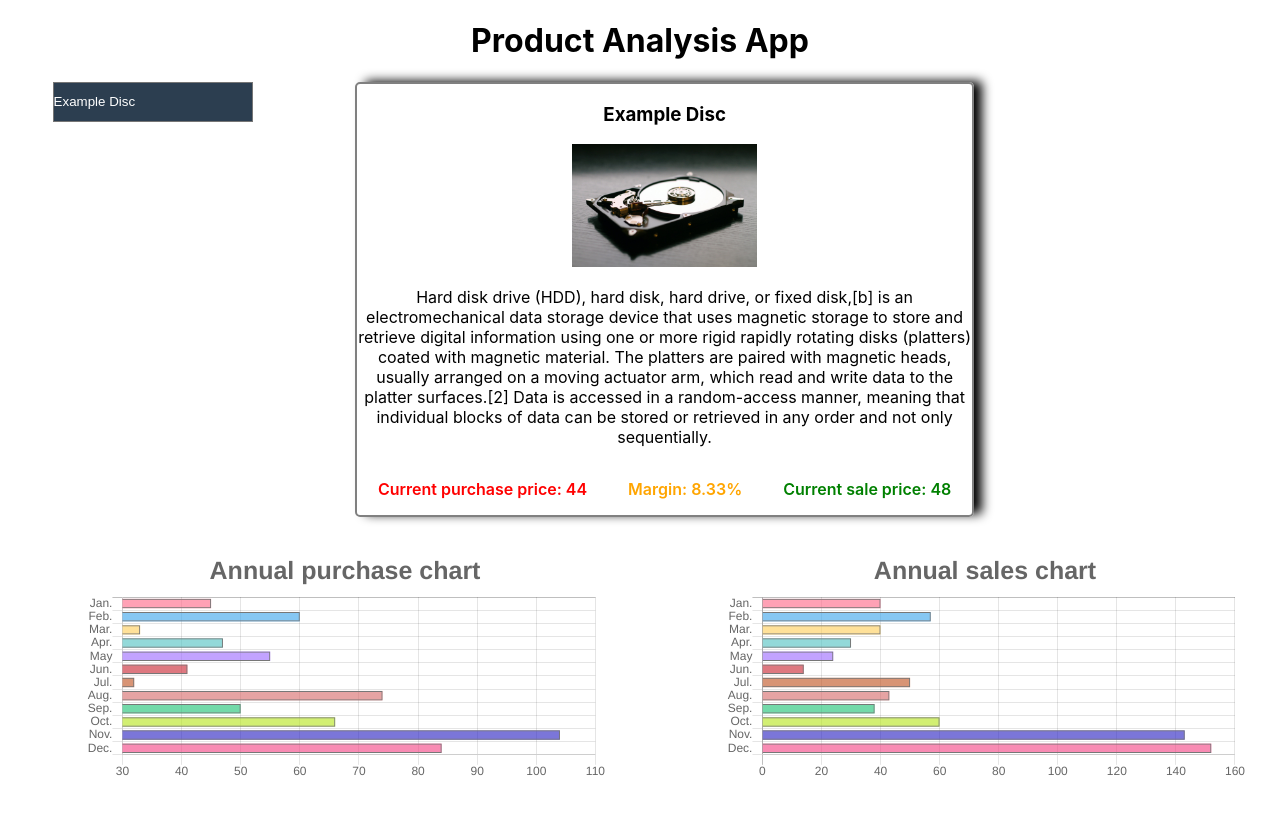
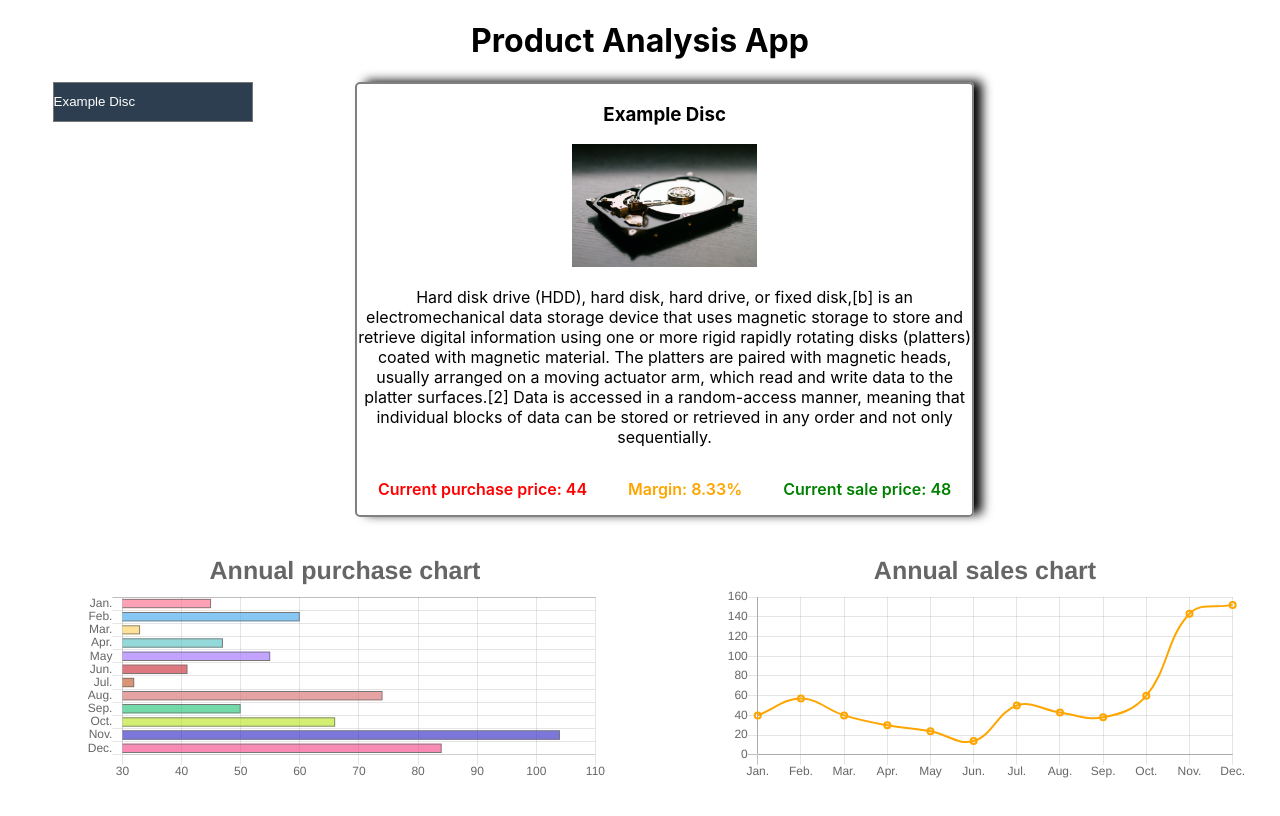
Before and after one commit to Spearek/React-Product-analisis-APP, a React (Create React App) app in the folder analysis-app/: page / in a window 1280 px wide. Shown: the top 816 px of the page. Built offline with nearby package versions, Linux system fonts and the light colour scheme.

Commit message:
more dynamic chart type changing

```diff
--- a/analysis-app/src/App.js
+++ b/analysis-app/src/App.js
@@ -88,10 +88,12 @@ class App extends Component {
         <div className="charts">
           <Chart
             data={this.state.activeProduct.qtyBought}
-            chartTitle={'Annual purchase chart'}/>
+            chartTitle={'Annual purchase chart'}
+            type={'horizontal'}/>
           <Chart
             data={this.state.activeProduct.qtySold}
-            chartTitle={'Annual sales chart'}/>
+            chartTitle={'Annual sales chart'}
+            type='line'/>
         </div>
 
       </div>
--- a/analysis-app/src/components/Chart/Chart.js
+++ b/analysis-app/src/components/Chart/Chart.js
@@ -58,14 +58,61 @@ const chart = (props) => {
         }
     }
 
+    let chartType = null;
+
+    switch (props.type) {
+        case ('bar'):
+            chartType = <div className={classes.chart}>
+                           <Bar
+                            data={chartData}
+                            options={chartOptions}
+                                                    />
+                        </div>;
+            break;
+        case ('horizontal'):
+                        chartType = <div className={classes.chart}>
+                           <HorizontalBar
+                            data={chartData}
+                            options={chartOptions}
+                                                    />
+                        </div>;
+            break;
+        case ('line'):
+            console.log(chartData.datasets[0].backgroundColor);
+            chartData.datasets[0].backgroundColor = 'transparent';
+            chartData.datasets[0].borderColor = 'orange';
+            chartData.datasets[0].borderWidth = 2;
+
+            chartType = <div className={classes.chart}>
+                           <Line
+                            data={chartData}
+                            options={chartOptions}
+                                                    />
+                        </div>;
+            break;
+        case ('pie'):
+            chartType = <div className={classes.chart}>
+                           <Pie
+                            data={chartData}
+                            options={chartOptions}
+                                                    />
+                        </div>;
+            break;
+        case ('doughnut'):
+            chartType = <div className={classes.chart}>
+                           <Doughnut
+                            data={chartData}
+                            options={chartOptions}
+                                                    />
+                        </div>;
+            break;
+        default:
+            chartType = null;
+    }
+
+
     return (
-    <div className={classes.chart}>
-        <HorizontalBar
-        data={chartData}
-        options={chartOptions}
-         />
-    </div>
-
+    chartType
     )
 
 }
```
